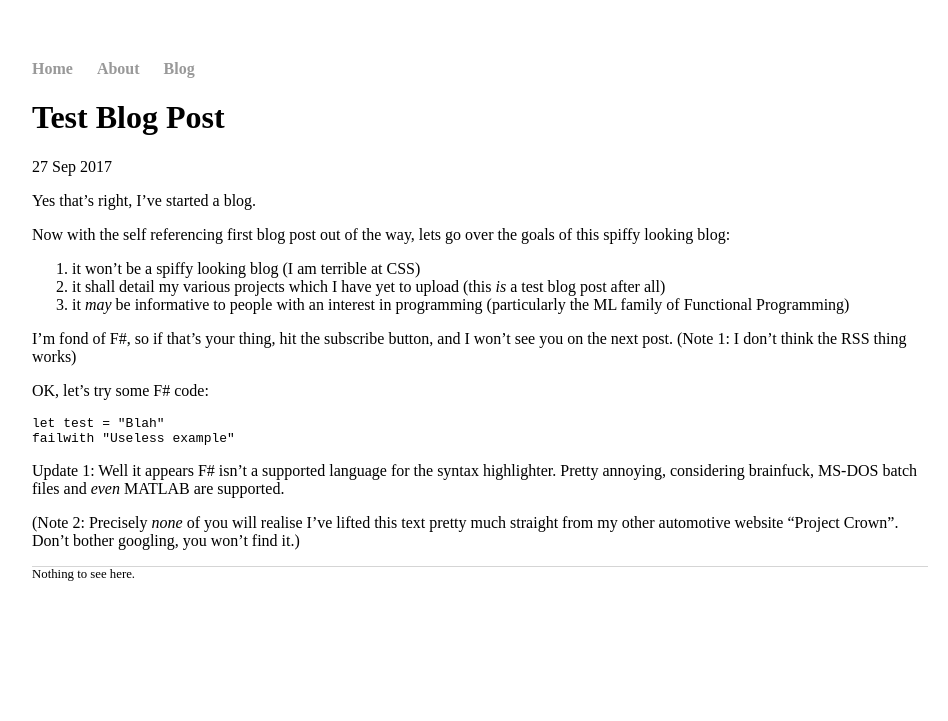
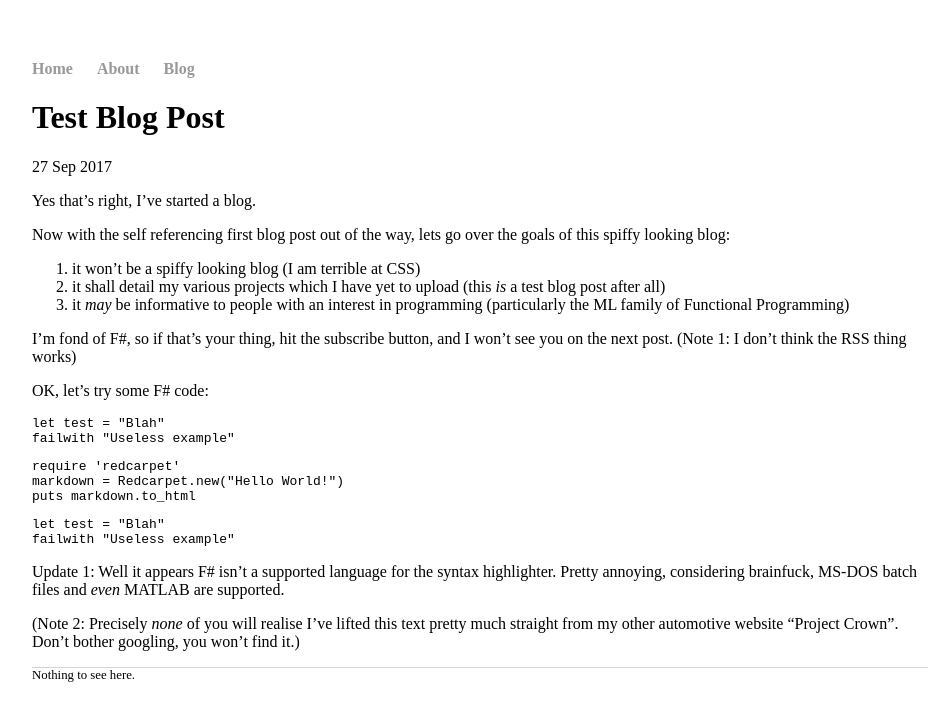
Before and after one commit to bjnmercer/bjnmercer.github.io, a Jekyll site: the page built from _posts/2017-09-27-test-blog-post.md, in a window 1280 px wide. Shown: the top 721 px of the page, without its empty margins (160-1108 px from the left). Built offline with Jekyll 4.4.1, drawn with Linux system fonts in a browser that asks for light colours.

Commit message:
Testing syntax highlighting

````diff
--- a/_posts/2017-09-27-test-blog-post.md
+++ b/_posts/2017-09-27-test-blog-post.md
@@ -15,7 +15,18 @@
 
 OK, let's try some F# code:
 
-```f#
+```fsharp
+let test = "Blah"
+failwith "Useless example"
+```
+
+```ruby
+require 'redcarpet'
+markdown = Redcarpet.new("Hello World!")
+puts markdown.to_html
+```
+
+```ocaml
 let test = "Blah"
 failwith "Useless example"
 ```
````
